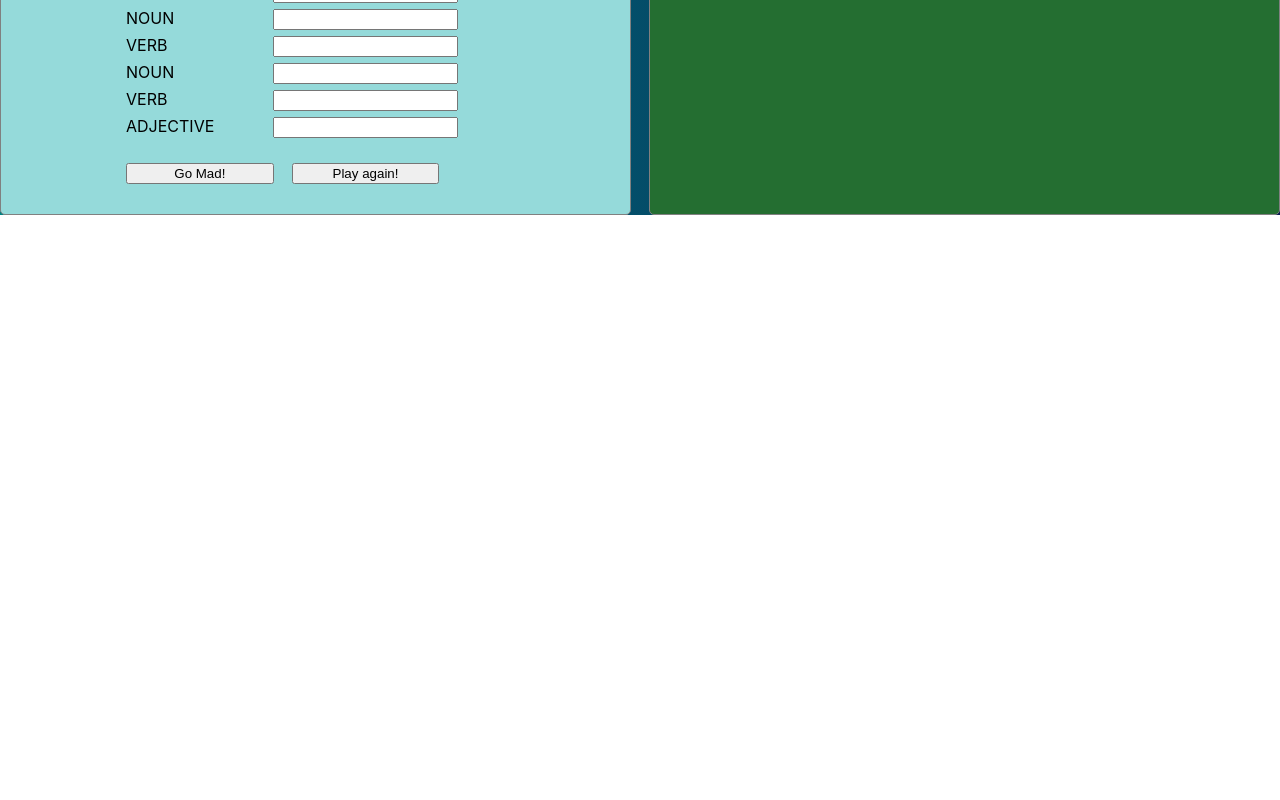
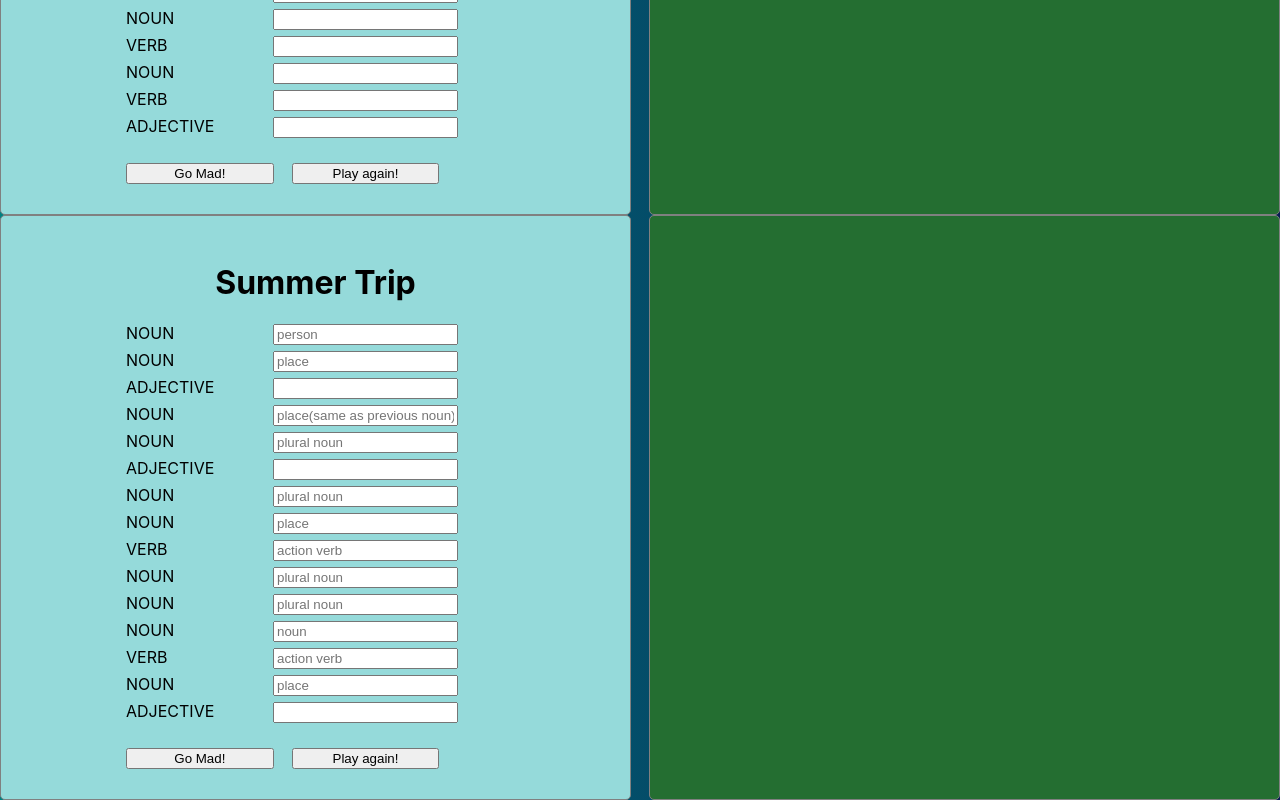
Before and after one commit to kylipoo/madmakers, a React (Create React App) app: page /madlibs in a window 1280 px wide. Shown: the part 3078-3878 px from the top of the page. Before the commit the page ends 3293 px from the top, so only its background shows below. Built offline with nearby package versions, Linux system fonts and the light colour scheme.

Commit message:
Added a sample mad lib

```diff
--- a/src/components/madlibs-list/inputs.js
+++ b/src/components/madlibs-list/inputs.js
@@ -438,6 +438,86 @@ export const libsIn = [
             value: ""
         },
         ]
+    },
+    {
+        id: 7,
+        name: "Summer Trip",
+        mad: [{
+            label: 'NOUN',
+            placeholder: 'person',
+            value: ""
+        },
+        {
+            label: 'NOUN',
+            placeholder: 'place',
+            value: ""
+        },
+        {
+            label: 'ADJECTIVE',
+            placeholder: '',
+            value: ""
+        },
+        {
+            label: 'NOUN',
+            placeholder: 'place(same as previous noun)',
+            value: ""
+        },
+        {
+            label: 'NOUN',
+            placeholder: 'plural noun',
+            value: ""
+        },
+        {
+            label: 'ADJECTIVE',
+            placeholder: '',
+            value: ""
+        },
+        {
+            label: 'NOUN',
+            placeholder: 'plural noun',
+            value: ""
+        },
+        {
+            label: 'NOUN',
+            placeholder: 'place',
+            value: ""
+        },
+        {
+            label: 'VERB',
+            placeholder: 'action verb',
+            value: ""
+        },
+        {
+            label: 'NOUN',
+            placeholder: 'plural noun',
+            value: ""
+        },
+        {
+            label: 'NOUN',
+            placeholder: 'plural noun',
+            value: ""
+        },
+        {
+            label: 'NOUN',
+            placeholder: 'noun',
+            value: ""
+        },
+        {
+            label: 'VERB',
+            placeholder: 'action verb',
+            value: ""
+        },
+        {
+            label: 'NOUN',
+            placeholder: 'place',
+            value: ""
+        },
+        {
+            label: 'ADJECTIVE',
+            placeholder: '',
+            value: ""
+        },
+        ]
     }
 
 ]
--- a/src/components/madlibs/output.js
+++ b/src/components/madlibs/output.js
@@ -49,6 +49,13 @@ const story = (fields, id) => {
         <span>(  ${fields[13].value}  )</span> away through the <span>(  ${fields[14].value}  )</span> jungle. I meet the parents at the tent. Phew! It's been an exciting day in the jungle.
         `;
         break;
+        case 7: resp =
+        `Last summer, my mom and dad took me and <span>(  ${fields[0].value}  )</span> on a trip to <span>(  ${fields[1].value}  )</span>. The weather there is very <span>(  ${fields[2].value}  )</span>! Northern <span>(  ${fields[3].value}  )</span> has many <span>(  ${fields[4].value}  )</span>, and they make
+    <span>(  ${fields[5].value}  )</span> <span>(  ${fields[6].value}  )</span> there. Many people also go to <span>(  ${fields[7].value}  )</span> to
+    <span>(  ${fields[8].value}  )</span> or see the <span>(  ${fields[9].value}  )</span>. The people that live there love to eat <span>(  ${fields[10].value}  )</span> and are proud of their big <span>(  ${fields[11].value}  )</span>. They also like to <span>(  ${fields[12].value}  )</span> in the sun and swim in the
+    <span>(  ${fields[13].value}  )</span>! It was a really <span>(  ${fields[14].value}  )</span> trip!
+    `;
+    break;
         default:
             break;
     }
```
Also changed, not shown: 1 other file (tests, documents, lock files or other folders).
